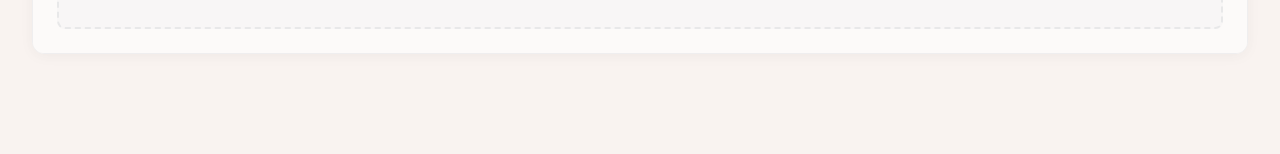
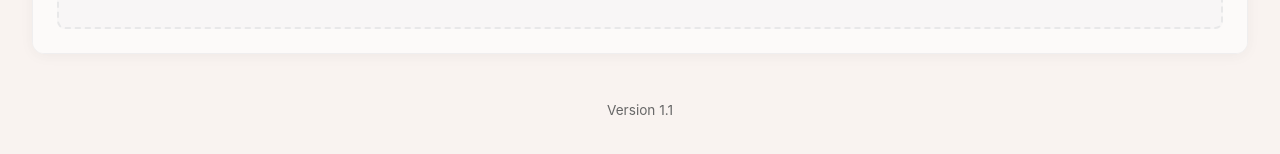
Before and after one commit to JiahanLiu/IREN-Community, a React (Vite) app: page / in a window 1280 px wide. Shown: the part 9770-9924 px from the top of the page. Built offline with nearby package versions, Linux system fonts and the light colour scheme.

Commit message:
add version number

```diff
--- a/package.json
+++ b/package.json
@@ -1,13 +1,13 @@
 {
   "name": "iren-stock-analyzer",
-  "version": "1.0.0",
+  "version": "1.1.0",
   "private": true,
   "type": "module",
   "scripts": {
     "dev": "vite",
     "build": "vite build",
     "preview": "vite preview",
-    "deploy": "vite build && gh-pages -d dist"
+    "deploy": "npm version patch --no-git-tag-version && vite build && gh-pages -d dist"
   },
   "dependencies": {
     "react": "^18.2.0",
--- a/src/App.jsx
+++ b/src/App.jsx
@@ -4,6 +4,7 @@ import GPUPrices from './components/GPUPrices';
 import ColocationSite from './components/ColocationSite';
 import HyperscalerSite from './components/HyperscalerSite';
 import IRENCloudSite from './components/IRENCloudSite';
+import packageJson from '../package.json';
 
 function App() {
   // GPU Prices
@@ -969,6 +970,11 @@ function App() {
             );
           })}
         </div>
+
+        {/* Version Footer */}
+        <div style={{ textAlign: 'center', padding: '2rem 0', fontSize: '0.85rem', color: '#666' }}>
+          Version {packageJson.version.split('.').slice(0, 2).join('.')}
+        </div>
       </div>
     </div>
   );
```
